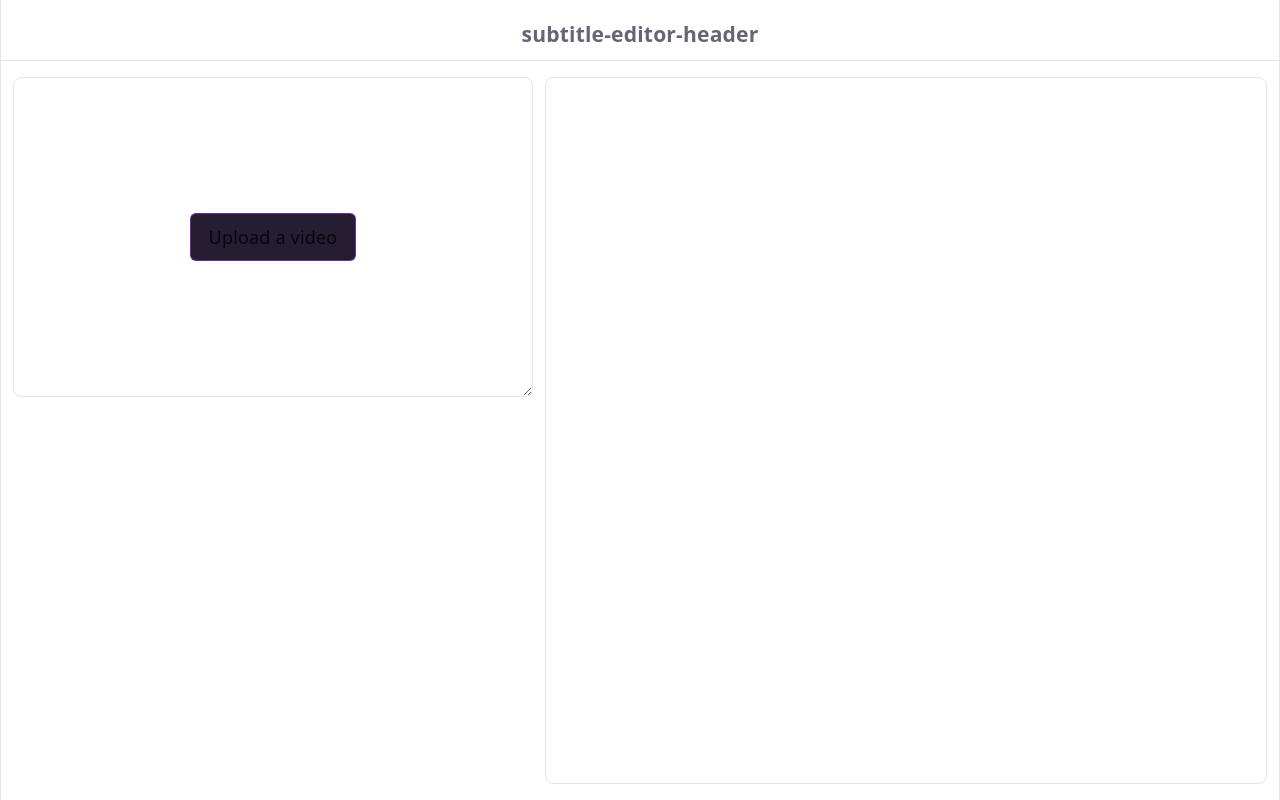
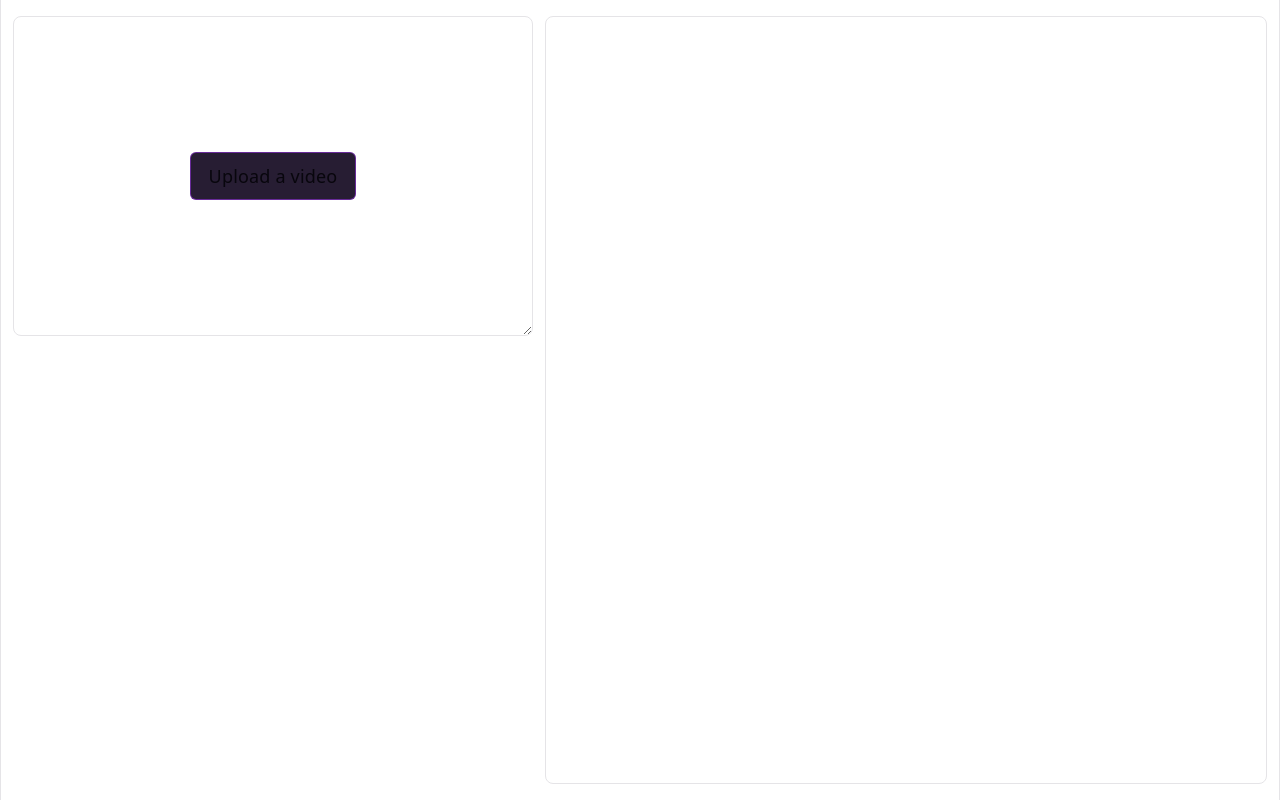
Before and after one commit to malnormalulo/subtitle-editor, a React (Vite) app: page / in a window 1280 px wide. Built offline with nearby package versions, Linux system fonts and the light colour scheme.

Commit message:
removed header

```diff
--- a/src/App.css
+++ b/src/App.css
@@ -13,8 +13,3 @@
     align-items: stretch;
   }
 }
-
-#header {
-  height: 60px;
-  border-bottom: 1px solid var(--border);
-}
--- a/src/App.tsx
+++ b/src/App.tsx
@@ -14,8 +14,6 @@ class App extends Component<object, AppState> {
   render() {
     return (
       <div className="app">
-        <section id="header"><h3>subtitle-editor-header</h3></section>
-
         <section id="center">
           <Video/>
           <SubtitlesFeed/>
```
